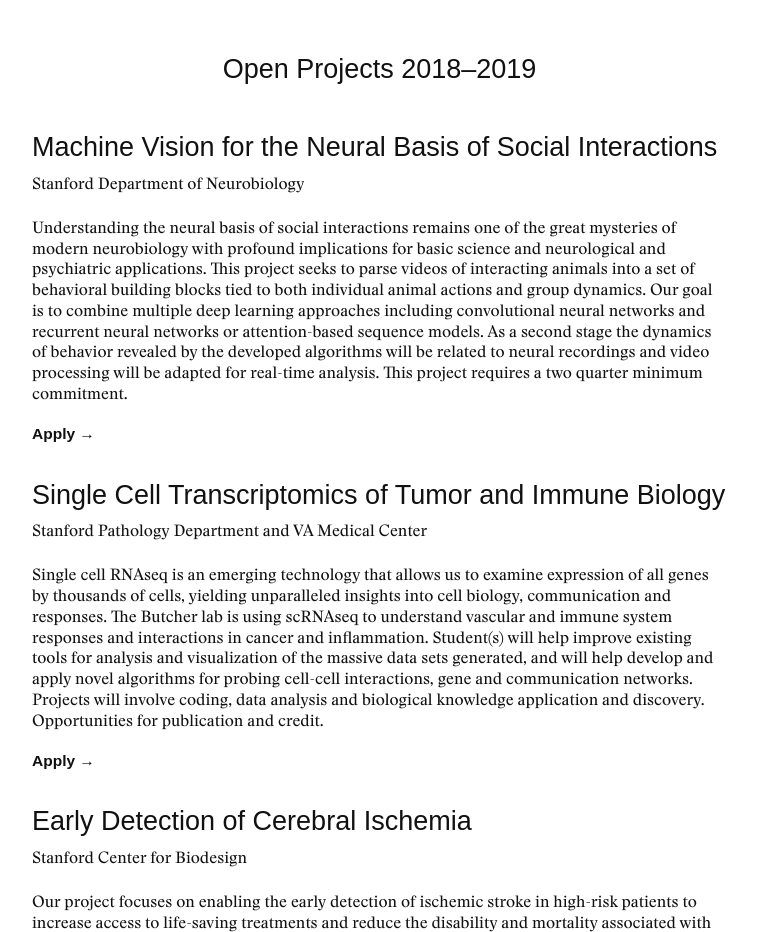
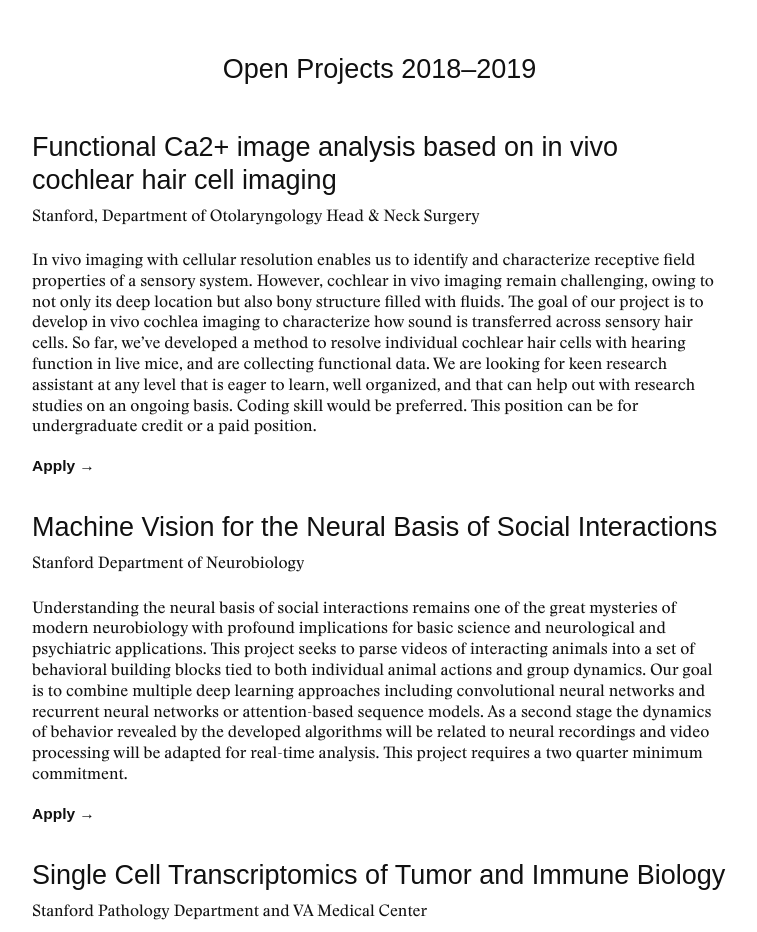
Before and after one commit to appliedlearninginitiative/appliedlearninginitiative.github.io, a plain HTML site: page index.html in a window 1280 px wide. Shown: the part 1083-2015 px from the top of the page, without its empty margins (232-989 px from the left). Drawn offline with Linux system fonts and the light colour scheme; files whose address does not match are found by name.

Commit message:
Update index.html

```diff
--- a/index.html
+++ b/index.html
@@ -222,6 +222,13 @@
                                 <p class="partners"> Open Projects 2018–2019 </p>
                                 <hr style="margin-top:-20px;margin-bottom:40px; visibility:hidden;" />
                             </center>
+
+			<text>Functional Ca2+ image analysis based on in vivo cochlear hair cell imaging</text><text class="base-tease__subheading">
+                            <br>
+                            Stanford, Department of Otolaryngology Head & Neck Surgery</text>
+                            <p class="base-tease__subheading"><br>In vivo imaging with cellular resolution enables us to identify and characterize receptive field properties of a sensory system. However, cochlear in vivo imaging remain challenging, owing to not only its deep location but also bony structure filled with fluids. The goal of our project is to develop in vivo cochlea imaging to characterize how sound is transferred across sensory hair cells. So far, we’ve developed a method to resolve individual cochlear hair cells with hearing function in live mice, and are collecting functional data. We are looking for keen research assistant at any level that is eager to learn, well organized, and that can help out with research studies on an ongoing basis. Coding skill would be preferred. This position can be for undergraduate credit or a paid position. </p>
+                            <button style="padding: 0px 0px; font-size: 15.5px; font-weight:700; opacity:1;filter:alpha(opacity=100);background-color: #ffffff00;border: none;" onmouseout="this.style.opacity=1;this.filters.alpha.opacity=100" onmouseover="this.style.opacity=0.5;this.filters.alpha.opacity=60"><a href="https://forms.gle/CoLaPYswu8W7ZARa8" target="_blank" style="text-decoration: none;">Apply →</a></button><br><br>
+
 
 		            <text>Machine Vision for the Neural Basis of Social Interactions</text><text class="base-tease__subheading">
                             <br>
```
